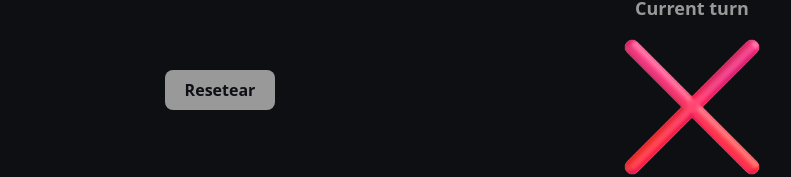
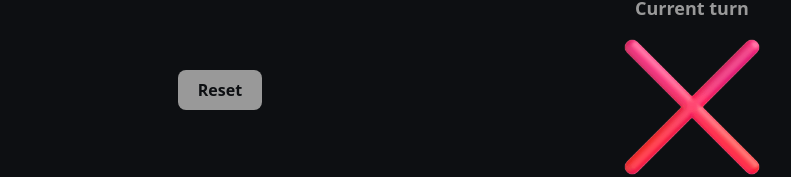
Before and after one commit to JeremyDevCode/tic-tac-toe, a Next.js app: page / in a window 1280 px wide. Shown: the part 576-753 px from the top of the page, without its empty margins (420-1211 px from the left). Built offline with nearby package versions, Linux system fonts and the light colour scheme.

Commit message:
feat: win modal

```diff
--- /dev/null
+++ b/src/components/Button.tsx
@@ -0,0 +1,25 @@
+import React from "react";
+
+interface ButtonProps {
+  board: [];
+  resetGame: () => void;
+  children: React.ReactNode;
+}
+
+function Button({ board, resetGame, children }: ButtonProps) {
+  return (
+    <button
+      className={`text-[#0D0F12] py-2 px-5 rounded-lg font-semibold ${
+        board.every((square) => square !== null) ? "hover:bg-[#D3D6D8]" : ""
+      } ${
+        board.every((square) => square === null) ? "bg-[#999]" : "bg-[#E3E6E8]"
+      }`}
+      disabled={board.every((square) => (square === null ? true : false))}
+      onClick={resetGame}
+    >
+      {children}
+    </button>
+  );
+}
+
+export { Button };
--- /dev/null
+++ b/src/components/WinnerModal.tsx
@@ -0,0 +1,30 @@
+import { Button } from "./Button";
+import { Square } from "./Square";
+
+export function WinnerModal({ winner, resetGame, board }) {
+  if (winner === null) return null;
+
+  const winnerText = winner === false ? "Empate" : "And the winner is";
+
+  return (
+    <section className="h-screen w-full grid place-items-center bg-[#000000b3] absolute">
+      <div className="bg-[#0D0F12] p-10 flex flex-col items-center justify-center w-[300px] h-[320px] rounded-lg">
+        <h2>{winnerText}</h2>
+
+        <header className="win">
+          {winner && (
+            <div className="grid place-items-center w-[100px] h-[100px]">
+              {winner}
+            </div>
+          )}
+        </header>
+
+        <footer className="mt-10">
+          <Button board={board} resetGame={resetGame}>
+            Play again
+          </Button>
+        </footer>
+      </div>
+    </section>
+  );
+}
--- a/src/pages/index.tsx
+++ b/src/pages/index.tsx
@@ -2,6 +2,8 @@ import { useState } from "react";
 import { checkWinnerFrom, checkEndGame } from "../modules/board";
 import { TURNS } from "../constants.js";
 import { Square } from "../components/Square";
+import { WinnerModal } from "../components/WinnerModal";
+import { Button } from "../components/Button";
 
 export default function Home() {
   const [board, setBoard] = useState(Array(9).fill(null));
@@ -44,19 +46,9 @@ export default function Home() {
           );
         })}
       </section>
-      <button
-        className={`text-[#0D0F12] py-2 px-5 rounded-lg font-semibold ${
-          board.every((square) => square !== null) ? "hover:bg-[#D3D6D8]" : ""
-        } ${
-          board.every((square) => square === null)
-            ? "bg-[#999]"
-            : "bg-[#E3E6E8]"
-        }`}
-        disabled={board.every((square) => (square === null ? true : false))}
-        onClick={resetGame}
-      >
-        Resetear
-      </button>
+      <Button board={board} resetGame={resetGame}>
+        Reset
+      </Button>
       {winner === null && (
         <section className="absolute bottom-10 right-10 flex flex-col items-center justify-center gap-2">
           <span className="text-[#999] font-semibold text-lg">
@@ -67,6 +59,8 @@ export default function Home() {
           </div>
         </section>
       )}
+
+      <WinnerModal resetGame={resetGame} winner={winner} board={board} />
     </main>
   );
 }
```
